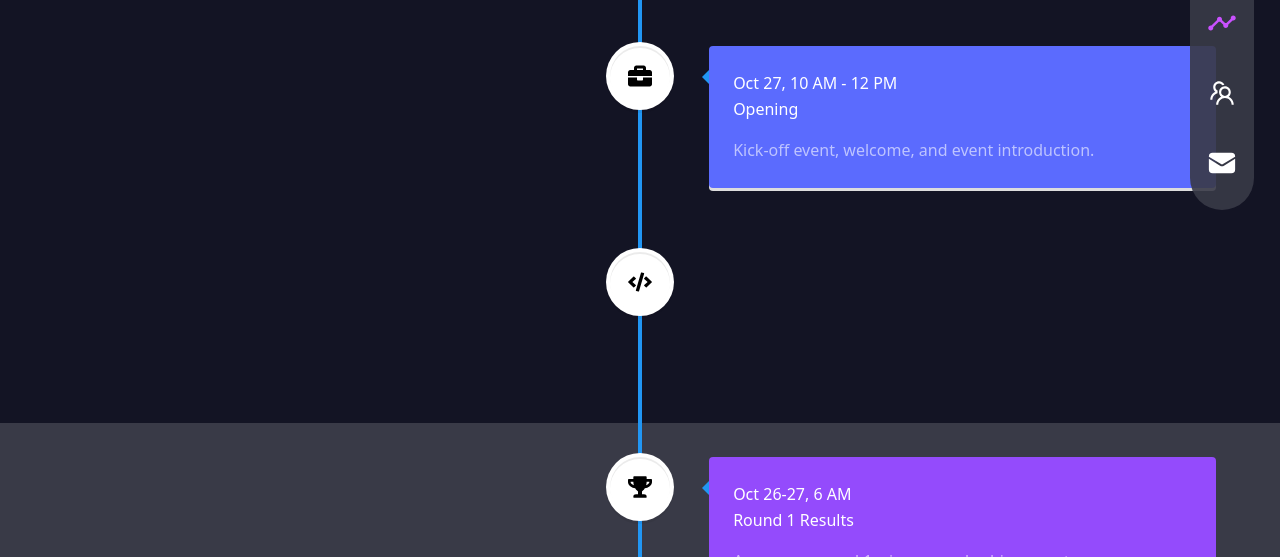
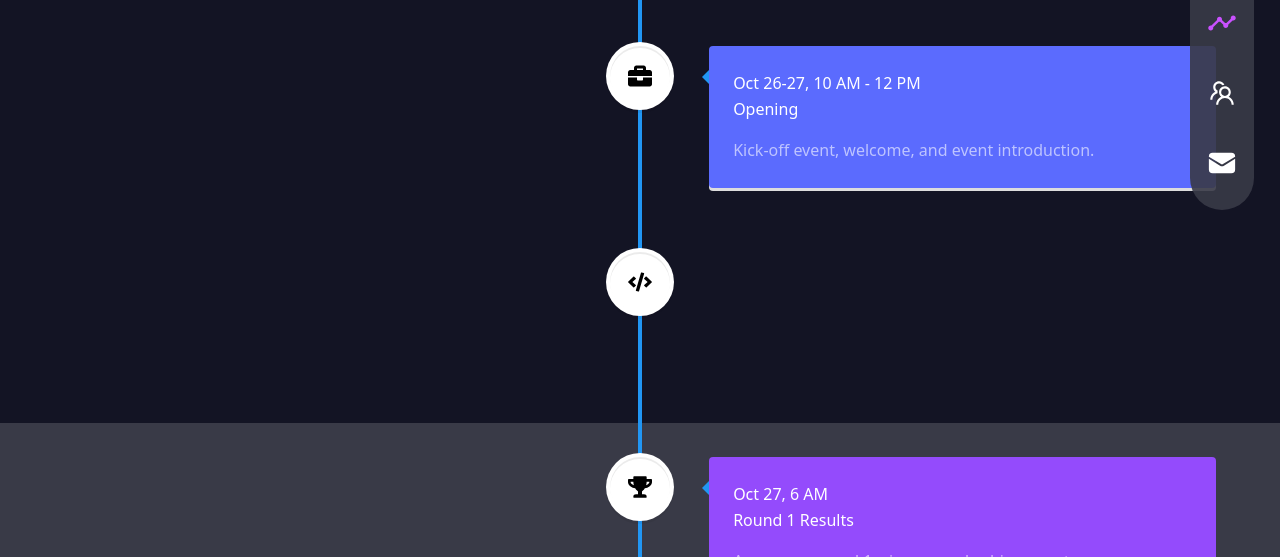
Before and after one commit to MUJHACKX/hackXwebsite, a Next.js app: page /timeline in a window 1280 px wide. Shown: the part 377-934 px from the top of the page. Built offline with nearby package versions, Linux system fonts and the light colour scheme.

Commit message:
Update index.js

```diff
--- a/pages/timeline/index.js
+++ b/pages/timeline/index.js
@@ -58,7 +58,7 @@ const Work = () => {
           iconStyle={{ background: "#fff", color: "#000" }}
           icon={<FaBriefcase />}
         >
-          <h3 className="vertical-timeline-element-title">Oct 27, 10 AM - 12 PM</h3>
+          <h3 className="vertical-timeline-element-title">Oct 26-27, 10 AM - 12 PM</h3>
           <h4 className="vertical-timeline-element-subtitle">Opening</h4>
           <p>Kick-off event, welcome, and event introduction.</p>
         </VerticalTimelineElement>
@@ -73,7 +73,7 @@ const Work = () => {
           iconStyle={{ background: "#fff", color: "#000" }}
           icon={<FaCode />}
         >
-          <h3 className="vertical-timeline-element-title">Oct 26, 12 PM - 3 AM</h3>
+          <h3 className="vertical-timeline-element-title">Oct 26-27, 12 PM - 3 AM</h3>
           <h4 className="vertical-timeline-element-subtitle">Round 1</h4>
           <p>Participants work on initial hacking projects.</p>
         </VerticalTimelineElement>
@@ -89,7 +89,7 @@ const Work = () => {
           iconStyle={{ background: "#fff", color: "#000" }}
           icon={<FaTrophy />}
         >
-          <h3 className="vertical-timeline-element-title">Oct 26-27, 6 AM</h3>
+          <h3 className="vertical-timeline-element-title">Oct 27, 6 AM</h3>
           <h4 className="vertical-timeline-element-subtitle">Round 1 Results</h4>
           <p>Announce round 1 winners and achievements.</p>
         </VerticalTimelineElement>
```
